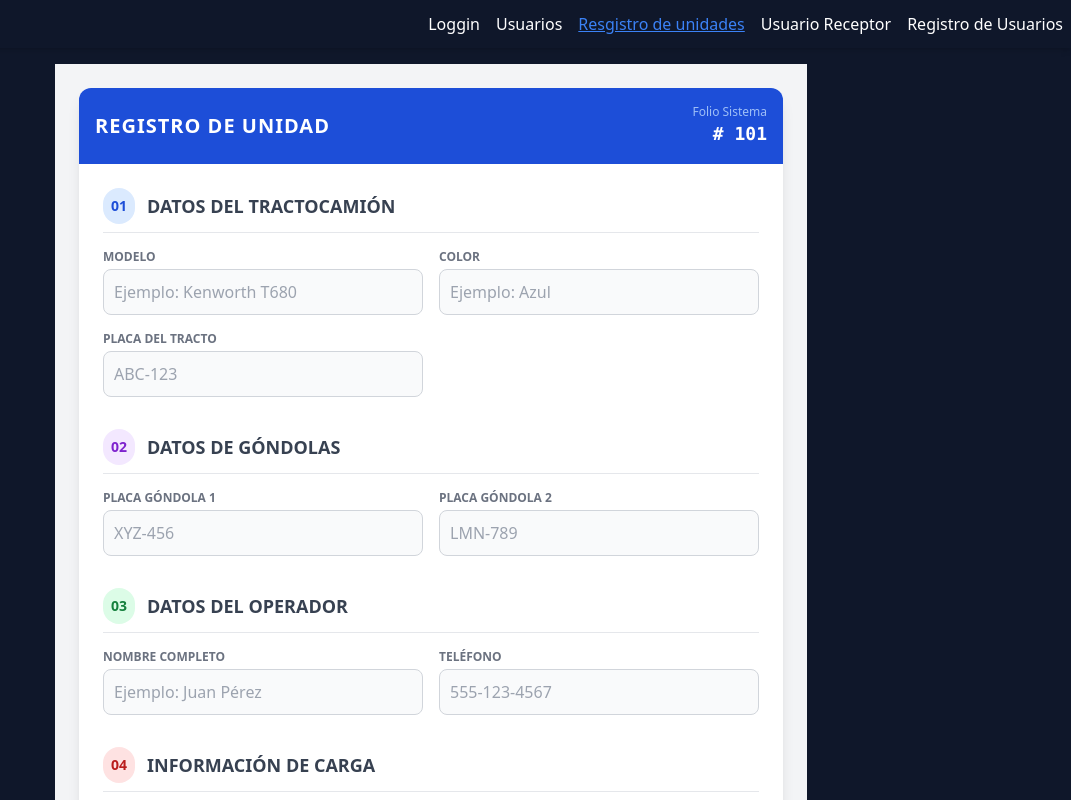
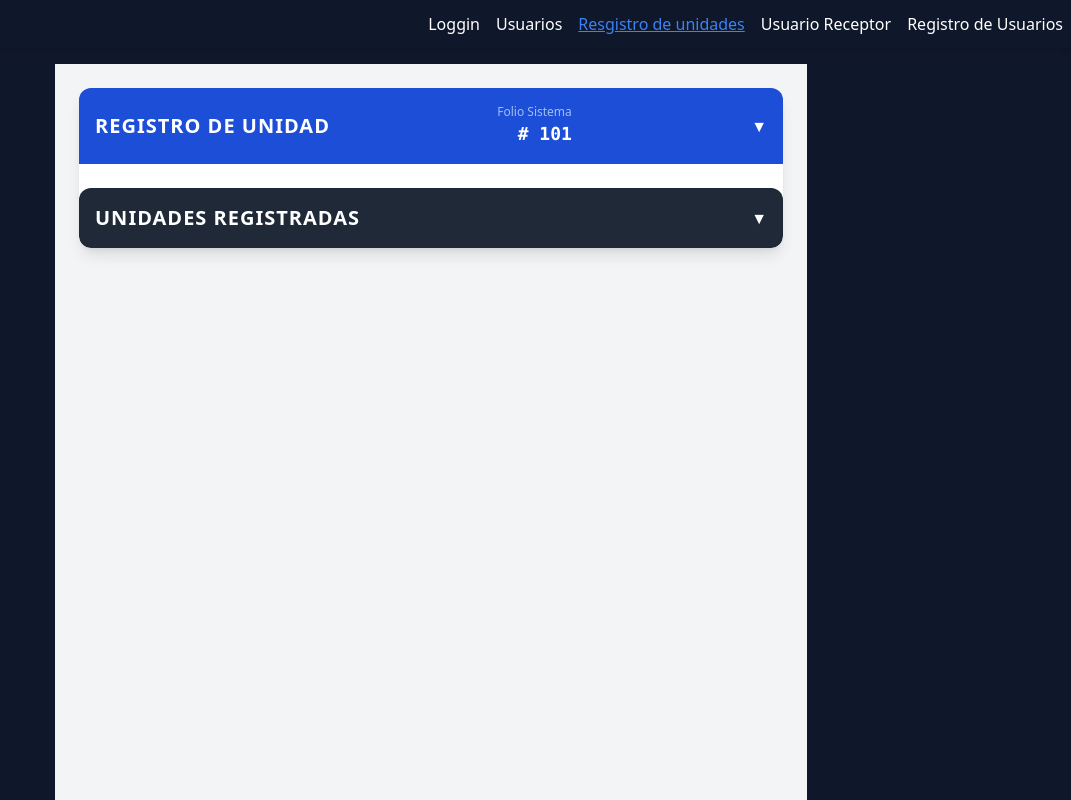
Before and after one commit to JesusRH/tool-transportes-app, an Angular app: page /resgistro_unidades in a window 1280 px wide. Shown: the top 800 px of the page, without its empty margins (209-1280 px from the left). Built offline with nearby package versions, Linux system fonts and the light colour scheme.

Commit message:
cambio pantalla registro unidades colapsable y tabla con colapsable

```diff
--- a/src/app/pages/registro-unidades/registro-unidades.component.html
+++ b/src/app/pages/registro-unidades/registro-unidades.component.html
@@ -1,16 +1,19 @@
 <div class="min-h-screen bg-gray-100 p-6">
   <div class="max-w-4xl mx-auto bg-white shadow-lg rounded-xl overflow-hidden">
 
-    <!-- Encabezado -->
-    <div class="bg-blue-700 p-4 text-white flex justify-between items-center">
+    <!-- Colapsable -->
+    <details class="group">
+      <summary class="bg-blue-700 p-4 text-white flex justify-between items-center cursor-pointer">
         <h2 class="text-xl font-bold uppercase tracking-wider">Registro de Unidad</h2>
         <div class="text-right">
           <span class="text-xs block opacity-80 text-blue-200">Folio Sistema</span>
           <span class="font-mono text-lg font-bold"># {{ folioActual }}</span>
         </div>
-    </div>
+        <!-- Icono de flecha -->
+        <span class="ml-3 transition-transform group-open:rotate-180">▼</span>
+      </summary>
 
-    <!-- Formulario -->
+      <!-- Contenido colapsable -->
       <form [formGroup]="unidadForm" (ngSubmit)="guardarUnidad()" class="p-6 space-y-8">
 
         <!-- Sección Datos del Tracto -->
@@ -96,8 +99,50 @@
             {{ isPosting() ? 'Guardando...' : 'Registrar Unidad' }}
           </button>
         </div>
+      </form>
+    </details>
+    <!-- Colapsable de tabla -->
+<div class="max-w-6xl mx-auto bg-white shadow-lg rounded-xl overflow-hidden mt-6">
+  <details class="group">
+    <summary class="bg-gray-800 p-4 text-white flex justify-between items-center cursor-pointer">
+      <h2 class="text-xl font-bold uppercase tracking-wider">Unidades Registradas</h2>
+      <span class="ml-3 transition-transform group-open:rotate-180">▼</span>
+    </summary>
 
-    </form>
+    <div class="p-6 overflow-x-auto">
+      <table class="min-w-full border border-gray-200 rounded-lg shadow-sm">
+        <thead class="bg-gray-100 text-gray-700 uppercase text-sm">
+          <tr>
+            <th class="px-4 py-2 border">Folio</th>
+            <th class="px-4 py-2 border">Modelo</th>
+            <th class="px-4 py-2 border">Color</th>
+            <th class="px-4 py-2 border">Placa Tracto</th>
+            <th class="px-4 py-2 border">Placa Góndola 1</th>
+            <th class="px-4 py-2 border">Placa Góndola 2</th>
+            <th class="px-4 py-2 border">Capacidad M³</th>
+            <th class="px-4 py-2 border">Operador</th>
+            <th class="px-4 py-2 border">Teléfono</th>
+            <th class="px-4 py-2 border">Observaciones</th>
+          </tr>
+        </thead>
+        <tbody class="text-gray-600 text-sm">
+          <tr *ngFor="let unidad of unidadesRegistradas" class="hover:bg-gray-50">
+            <td class="px-4 py-2 border">{{ unidad.folio }}</td>
+            <td class="px-4 py-2 border">{{ unidad.modelo }}</td>
+            <td class="px-4 py-2 border">{{ unidad.color }}</td>
+            <td class="px-4 py-2 border">{{ unidad.placaTracto }}</td>
+            <td class="px-4 py-2 border">{{ unidad.placaGondola1 }}</td>
+            <td class="px-4 py-2 border">{{ unidad.placaGondola2 }}</td>
+            <td class="px-4 py-2 border">{{ unidad.cantidadM3 }}</td>
+            <td class="px-4 py-2 border">{{ unidad.operador }}</td>
+            <td class="px-4 py-2 border">{{ unidad.telefono }}</td>
+            <td class="px-4 py-2 border">{{ unidad.observaciones }}</td>
+          </tr>
+        </tbody>
+      </table>
+    </div>
+  </details>
+</div>
   </div>
 </div>
 
--- a/src/app/pages/registro-unidades/registro-unidades.component.ts
+++ b/src/app/pages/registro-unidades/registro-unidades.component.ts
@@ -7,35 +7,33 @@ import { ReactiveFormsModule, FormBuilder, FormGroup, Validators } from '@angula
   standalone: true,
   imports: [CommonModule, ReactiveFormsModule],
   templateUrl: './registro-unidades.component.html',
-  styleUrls: ['./registro-unidades.component.css'] // 👈 corregido: styleUrls (plural)
+  styleUrls: ['./registro-unidades.component.css']
 })
 export default class RegistroUnidadesComponent {
   unidadForm: FormGroup;
-  folioActual = 101; // Ejemplo de folio
+  folioActual = 101;
   posting = false;
-  mostrarModal = false; // 👈 nuevo: controla la ventana flotante
+  mostrarModal = false;
+
+  // 👇 nuevo: arreglo para almacenar las unidades registradas
+  unidadesRegistradas: any[] = [];
 
   constructor(private fb: FormBuilder) {
     this.unidadForm = this.fb.group({
-      // Datos del Tracto
       modelo: ['', Validators.required],
       color: ['', Validators.required],
       placaTracto: ['', Validators.required],
 
-      // Góndolas
       placaGondola1: [''],
       placaGondola2: [''],
 
-      // Producto
       mina: [''],
       producto: [''],
 
-      // Operador
       operador: ['', Validators.required],
-      telefono: ['', [Validators.required, Validators.pattern(/^[0-9]{10}$/)]], // 👈 validación de teléfono
+      telefono: ['', [Validators.required, Validators.pattern(/^[0-9]{10}$/)]],
 
-      // Carga
-      cantidadM3: [0, [Validators.required, Validators.min(1)]], // 👈 debe ser mayor a 0
+      cantidadM3: [0, [Validators.required, Validators.min(1)]],
       observaciones: ['']
     });
   }
@@ -47,15 +45,20 @@ export default class RegistroUnidadesComponent {
   guardarUnidad() {
     if (this.unidadForm.valid) {
       this.posting = true;
-      console.log('Datos registrados:', this.unidadForm.value);
+      const nuevaUnidad = { ...this.unidadForm.value, folio: this.folioActual };
 
-      // Simulación de espera
       setTimeout(() => {
         this.posting = false;
-        this.mostrarModal = true; // 👈 mostrar modal al terminar
+        this.mostrarModal = true;
+
+        // 👇 guardar en el arreglo
+        this.unidadesRegistradas.push(nuevaUnidad);
+
+        // 👇 incrementar folio
+        this.folioActual++;
+        this.unidadForm.reset();
       }, 2000);
     } else {
-      // Si el formulario no es válido, marcar todos los campos como tocados
       this.unidadForm.markAllAsTouched();
     }
   }
```
Lines whose indentation alone changed are shown as unchanged.
